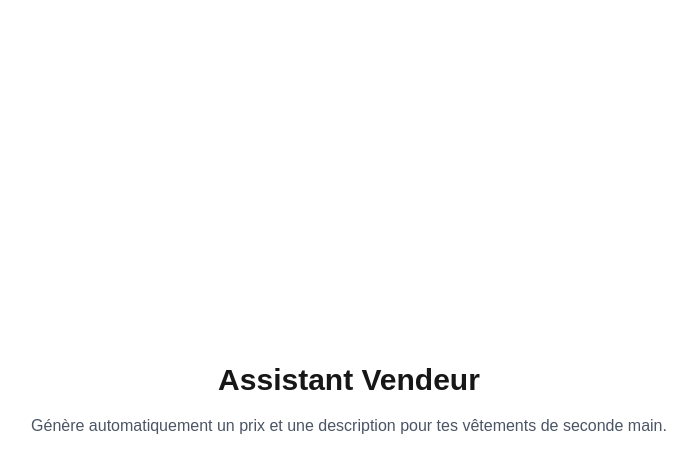
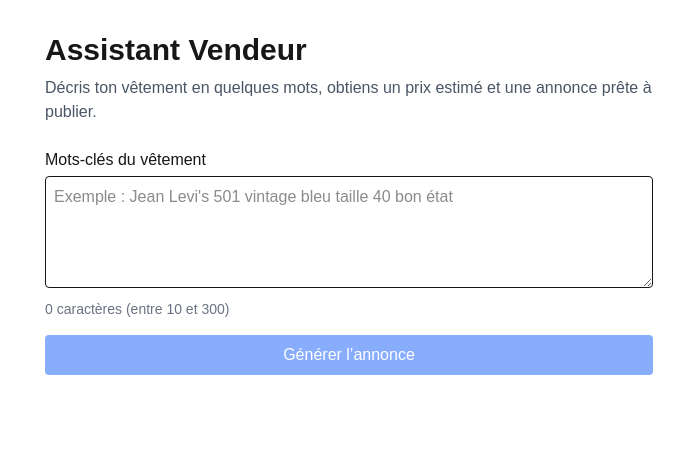
Before and after one commit to Tiago-SIO2/assistant-vendeur, a Next.js app: page / in a window 1280 px wide. Shown: the top 472 px of the page, without its empty margins (291-988 px from the left). Built offline with nearby package versions, Linux system fonts and the light colour scheme.

Commit message:
feat: formulaire de mots-clés et route /api/items simulée

```diff
--- /dev/null
+++ b/src/app/api/items/route.ts
@@ -0,0 +1,25 @@
+import { LIMITES, type Annonce } from "@/lib/annonce";
+
+export async function POST(request: Request) {
+  const body = await request.json();
+  const motsCles = typeof body.mots_cles === "string" ? body.mots_cles.trim() : "";
+
+  if (motsCles.length < LIMITES.motsClesMin || motsCles.length > LIMITES.motsClesMax) {
+    return Response.json(
+      { erreur: `Les mots-clés doivent contenir entre ${LIMITES.motsClesMin} et ${LIMITES.motsClesMax} caractères.` },
+      { status: 400 }
+    );
+  }
+
+  // Simulation du temps de réponse d'un modèle d'IA
+  await new Promise((resolve) => setTimeout(resolve, 1500));
+
+  // Annonce simulée, remplacée par l'IA à l'étape 5
+  const annonce: Annonce = {
+    mots_cles: motsCles,
+    description: `Description simulée pour « ${motsCles} ».`,
+    prix_estime: 25,
+  };
+
+  return Response.json(annonce);
+}
--- a/src/app/page.tsx
+++ b/src/app/page.tsx
@@ -1,12 +1,13 @@
-// Page d'accueil — route "/"
-// Server Component par défaut : rendu côté serveur, aucun JavaScript envoyé au client.
+import FormulaireArticle from "@/components/FormulaireArticle";
+
 export default function Home() {
   return (
-    <main className="flex min-h-screen flex-col items-center justify-center gap-4 p-8">
+    <main className="mx-auto max-w-2xl p-8">
       <h1 className="text-3xl font-bold">Assistant Vendeur</h1>
-      <p className="text-center text-gray-600">
-        Génère automatiquement un prix et une description pour tes vêtements de seconde main.
+      <p className="mt-2 text-gray-600">
+        Décris ton vêtement en quelques mots, obtiens un prix estimé et une annonce prête à publier.
       </p>
+      <FormulaireArticle />
     </main>
   );
 }
--- /dev/null
+++ b/src/components/FormulaireArticle.tsx
@@ -0,0 +1,87 @@
+"use client";
+
+import { useState, type FormEvent } from "react";
+import { LIMITES, type Annonce } from "@/lib/annonce";
+
+export default function FormulaireArticle() {
+  const [motsCles, setMotsCles] = useState("");
+  const [chargement, setChargement] = useState(false);
+  const [erreur, setErreur] = useState("");
+  const [annonce, setAnnonce] = useState<Annonce | null>(null);
+
+  const longueur = motsCles.trim().length;
+  const valide = longueur >= LIMITES.motsClesMin && longueur <= LIMITES.motsClesMax;
+
+  async function envoyer(e: FormEvent) {
+    e.preventDefault();
+    setChargement(true);
+    setErreur("");
+    setAnnonce(null);
+
+    try {
+      const reponse = await fetch("/api/items", {
+        method: "POST",
+        headers: { "Content-Type": "application/json" },
+        body: JSON.stringify({ mots_cles: motsCles }),
+      });
+      const donnees = await reponse.json();
+
+      if (!reponse.ok) {
+        setErreur(donnees.erreur ?? "Une erreur est survenue.");
+        return;
+      }
+      setAnnonce(donnees);
+    } catch {
+      setErreur("Impossible de contacter le serveur.");
+    } finally {
+      setChargement(false);
+    }
+  }
+
+  return (
+    <div className="mt-6">
+      <form onSubmit={envoyer} className="flex flex-col gap-4">
+        <div>
+          <label htmlFor="mots_cles" className="block font-medium">
+            Mots-clés du vêtement
+          </label>
+          <textarea
+            id="mots_cles"
+            value={motsCles}
+            onChange={(e) => setMotsCles(e.target.value)}
+            maxLength={LIMITES.motsClesMax}
+            placeholder="Exemple : Jean Levi's 501 vintage bleu taille 40 bon état"
+            className="mt-1 h-28 w-full rounded border p-2"
+          />
+          <p
+            className={`mt-1 text-sm ${
+              longueur === 0 || valide ? "text-gray-500" : "text-red-600"
+            }`}
+          >
+            {longueur} caractères (entre {LIMITES.motsClesMin} et {LIMITES.motsClesMax})
+          </p>
+        </div>
+
+        <button
+          type="submit"
+          disabled={!valide || chargement}
+          className="rounded bg-blue-600 px-4 py-2 font-medium text-white disabled:cursor-not-allowed disabled:opacity-50"
+        >
+          {chargement ? "Génération en cours…" : "Générer l’annonce"}
+        </button>
+      </form>
+
+      {erreur && (
+        <p className="mt-4 rounded border border-red-300 bg-red-50 p-3 text-red-700">
+          {erreur}
+        </p>
+      )}
+
+      {annonce && (
+        <pre className="mt-4 whitespace-pre-wrap rounded bg-gray-100 p-4 text-sm text-gray-800">
+          {JSON.stringify(annonce, null, 2)}
+        </pre>
+      )}
+    </div>
+  );
+}
--- /dev/null
+++ b/src/lib/annonce.ts
@@ -0,0 +1,9 @@
+export type Annonce = {
+mots_cles: string;
+description: string;
+prix_estime: number;
+};
+export const LIMITES = {
+motsClesMin: 10,
+motsClesMax: 300,
+};
```
